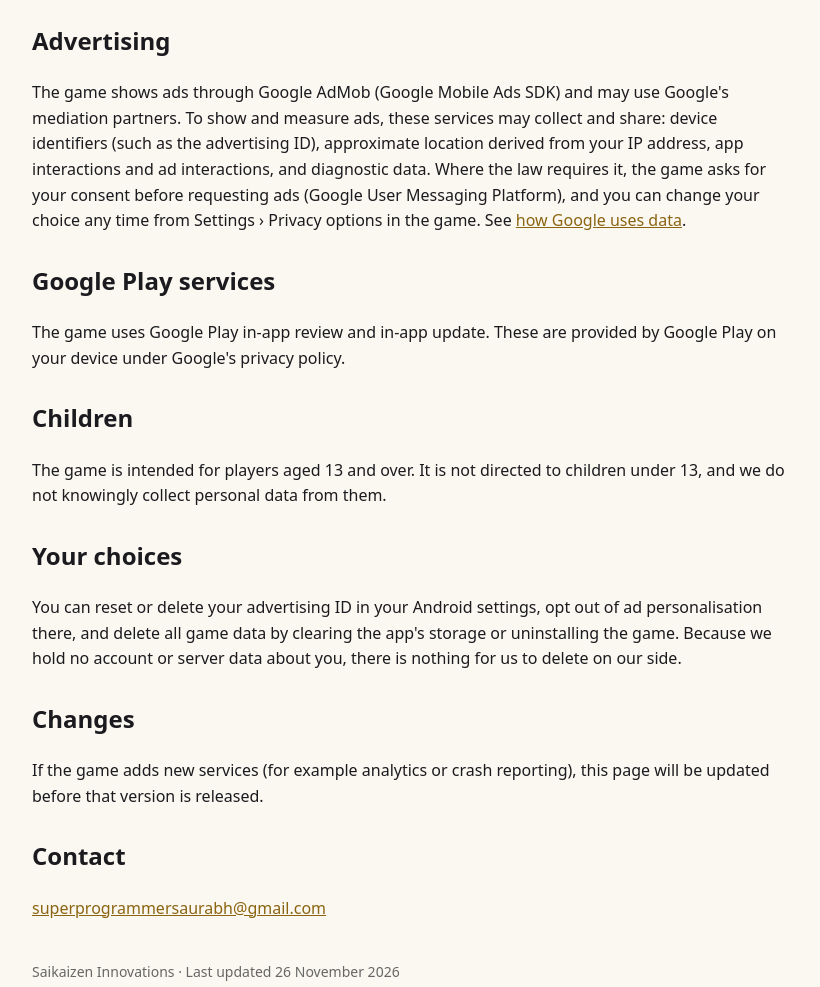
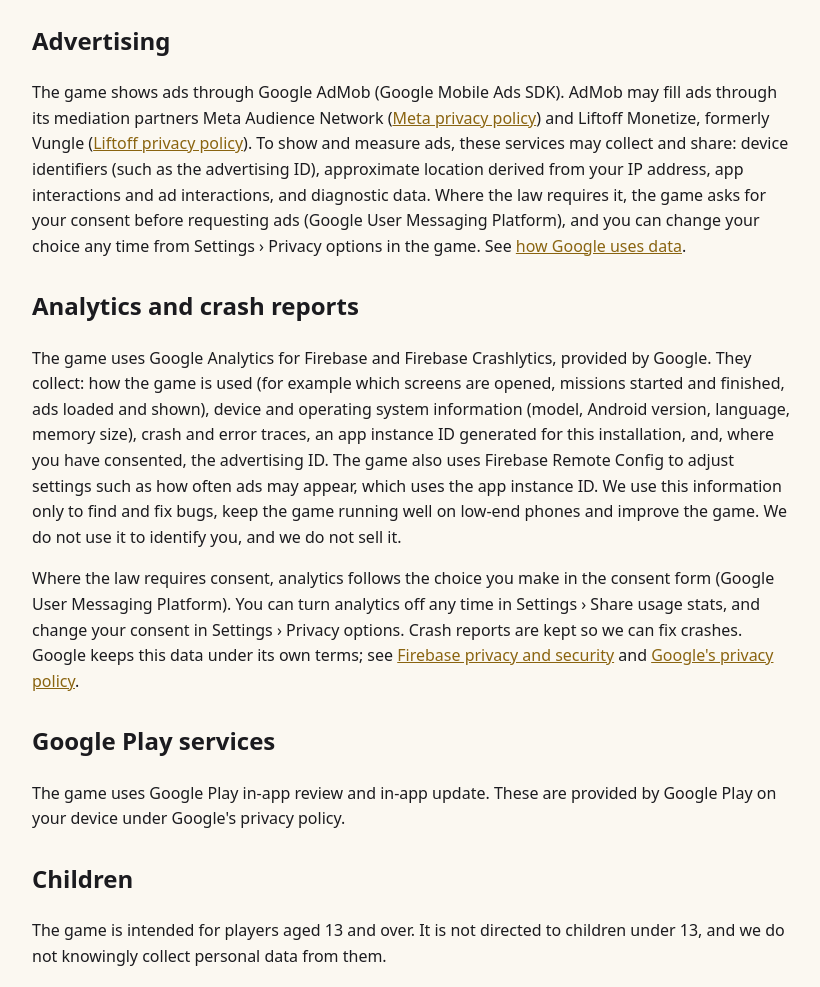
Before and after one commit to saurabhthesuperhero/sherubhai-site, a plain HTML site: page privacy.html in a window 1280 px wide. Shown: the part 380-1367 px from the top of the page, without its empty margins (228-1048 px from the left). Drawn offline with Linux system fonts and the light colour scheme.

Commit message:
Privacy: Google Analytics for Firebase, Crashlytics, Remote Config, and AdMob mediation partners (Meta Audience Network, Liftoff Monetize)
Co-Authored-By: Claude Opus 5.5 <noreply@anthropic.com>

```diff
--- a/privacy.html
+++ b/privacy.html
@@ -3,14 +3,17 @@
 <h2>What the game stores on your phone</h2>
 <p>Your game progress (cash, items, missions, settings) and the photos you take inside the game are saved only on your device. The game has no account, no login and does not upload your progress or photos to us.</p>
 <h2>Advertising</h2>
-<p>The game shows ads through Google AdMob (Google Mobile Ads SDK) and may use Google's mediation partners. To show and measure ads, these services may collect and share: device identifiers (such as the advertising ID), approximate location derived from your IP address, app interactions and ad interactions, and diagnostic data. Where the law requires it, the game asks for your consent before requesting ads (Google User Messaging Platform), and you can change your choice any time from Settings › Privacy options in the game. See <a href="https://policies.google.com/technologies/partner-sites">how Google uses data</a>.</p>
+<p>The game shows ads through Google AdMob (Google Mobile Ads SDK). AdMob may fill ads through its mediation partners Meta Audience Network (<a href="https://www.facebook.com/privacy/policy/">Meta privacy policy</a>) and Liftoff Monetize, formerly Vungle (<a href="https://liftoff.io/privacy-policy/">Liftoff privacy policy</a>). To show and measure ads, these services may collect and share: device identifiers (such as the advertising ID), approximate location derived from your IP address, app interactions and ad interactions, and diagnostic data. Where the law requires it, the game asks for your consent before requesting ads (Google User Messaging Platform), and you can change your choice any time from Settings › Privacy options in the game. See <a href="https://policies.google.com/technologies/partner-sites">how Google uses data</a>.</p>
+<h2>Analytics and crash reports</h2>
+<p>The game uses Google Analytics for Firebase and Firebase Crashlytics, provided by Google. They collect: how the game is used (for example which screens are opened, missions started and finished, ads loaded and shown), device and operating system information (model, Android version, language, memory size), crash and error traces, an app instance ID generated for this installation, and, where you have consented, the advertising ID. The game also uses Firebase Remote Config to adjust settings such as how often ads may appear, which uses the app instance ID. We use this information only to find and fix bugs, keep the game running well on low-end phones and improve the game. We do not use it to identify you, and we do not sell it.</p>
+<p>Where the law requires consent, analytics follows the choice you make in the consent form (Google User Messaging Platform). You can turn analytics off any time in Settings › Share usage stats, and change your consent in Settings › Privacy options. Crash reports are kept so we can fix crashes. Google keeps this data under its own terms; see <a href="https://firebase.google.com/support/privacy">Firebase privacy and security</a> and <a href="https://policies.google.com/privacy">Google's privacy policy</a>.</p>
 <h2>Google Play services</h2>
 <p>The game uses Google Play in-app review and in-app update. These are provided by Google Play on your device under Google's privacy policy.</p>
 <h2>Children</h2>
 <p>The game is intended for players aged 13 and over. It is not directed to children under 13, and we do not knowingly collect personal data from them.</p>
 <h2>Your choices</h2>
-<p>You can reset or delete your advertising ID in your Android settings, opt out of ad personalisation there, and delete all game data by clearing the app's storage or uninstalling the game. Because we hold no account or server data about you, there is nothing for us to delete on our side.</p>
+<p>You can reset or delete your advertising ID in your Android settings, opt out of ad personalisation there, and delete all game data by clearing the app's storage or uninstalling the game. We hold no account about you. Analytics and crash data are linked only to a random app instance ID; to ask for that data to be deleted, email us from the address below and include the date you installed the game, or simply uninstall the game, which removes the app instance ID from your phone.</p>
 <h2>Changes</h2>
-<p>If the game adds new services (for example analytics or crash reporting), this page will be updated before that version is released.</p>
+<p>If the game adds new services or uses data in a new way, this page will be updated before that version is released.</p>
 <h2>Contact</h2>
 <p><a href="mailto:superprogrammersaurabh@gmail.com">superprogrammersaurabh@gmail.com</a></p><footer>Saikaizen Innovations · Last updated 26 November 2026</footer></body></html>
```
